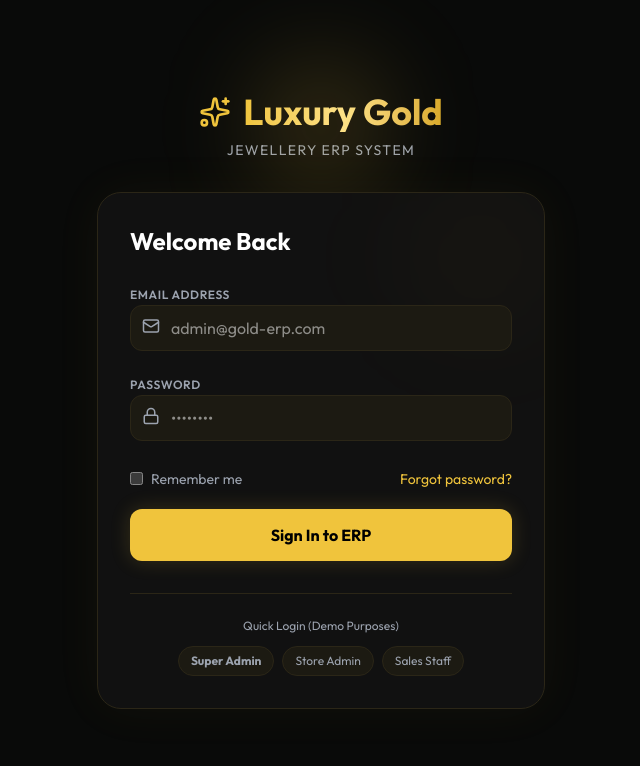
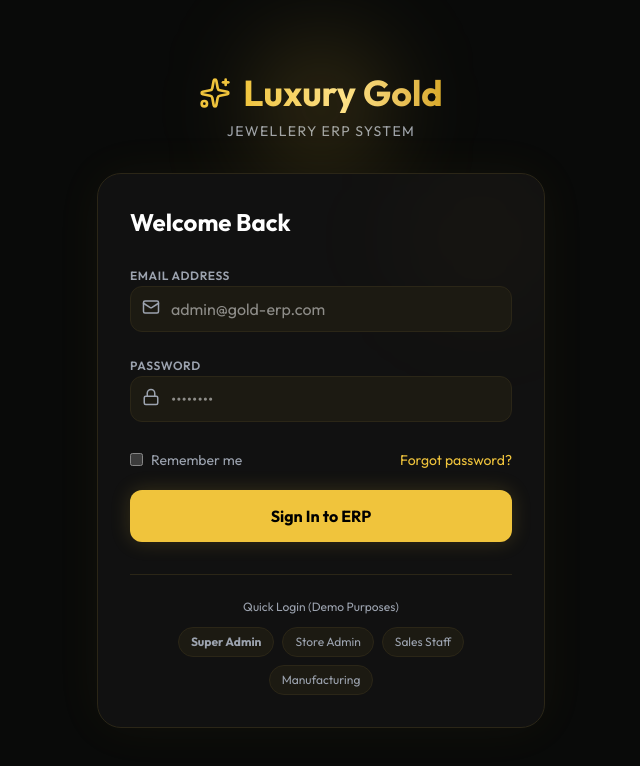
Before and after one commit to ayushi3009-as/luxury-gold-erp-frontend, a Next.js app: page /login in a window 1280 px wide. Shown: the top 766 px of the page, without its empty margins (319-959 px from the left). Built offline with nearby package versions, Linux system fonts and the light colour scheme; no server answers.

Commit message:
Update login page with Mfg role

```diff
--- a/app/login/page.tsx
+++ b/app/login/page.tsx
@@ -57,6 +57,11 @@ export default function LoginPage() {
   const loginAsSales = () => {
     setEmail("sales@gold-erp.com");
     setPassword("Sales@123");
+  };
+
+  const loginAsMfg = () => {
+    setEmail("mfg@gold-erp.com");
+    setPassword("Mfg@123");
   };
 
   return (
@@ -149,6 +154,9 @@ export default function LoginPage() {
               <button onClick={loginAsSales} type="button" className="text-xs px-3 py-1.5 rounded-full border border-border-theme bg-background-tertiary hover:border-accent-gold transition-colors text-text-secondary">
                 Sales Staff
               </button>
+              <button onClick={loginAsMfg} type="button" className="text-xs px-3 py-1.5 rounded-full border border-border-theme bg-background-tertiary hover:border-accent-gold transition-colors text-text-secondary">
+                Manufacturing
+              </button>
             </div>
           </div>
         </div>
```
